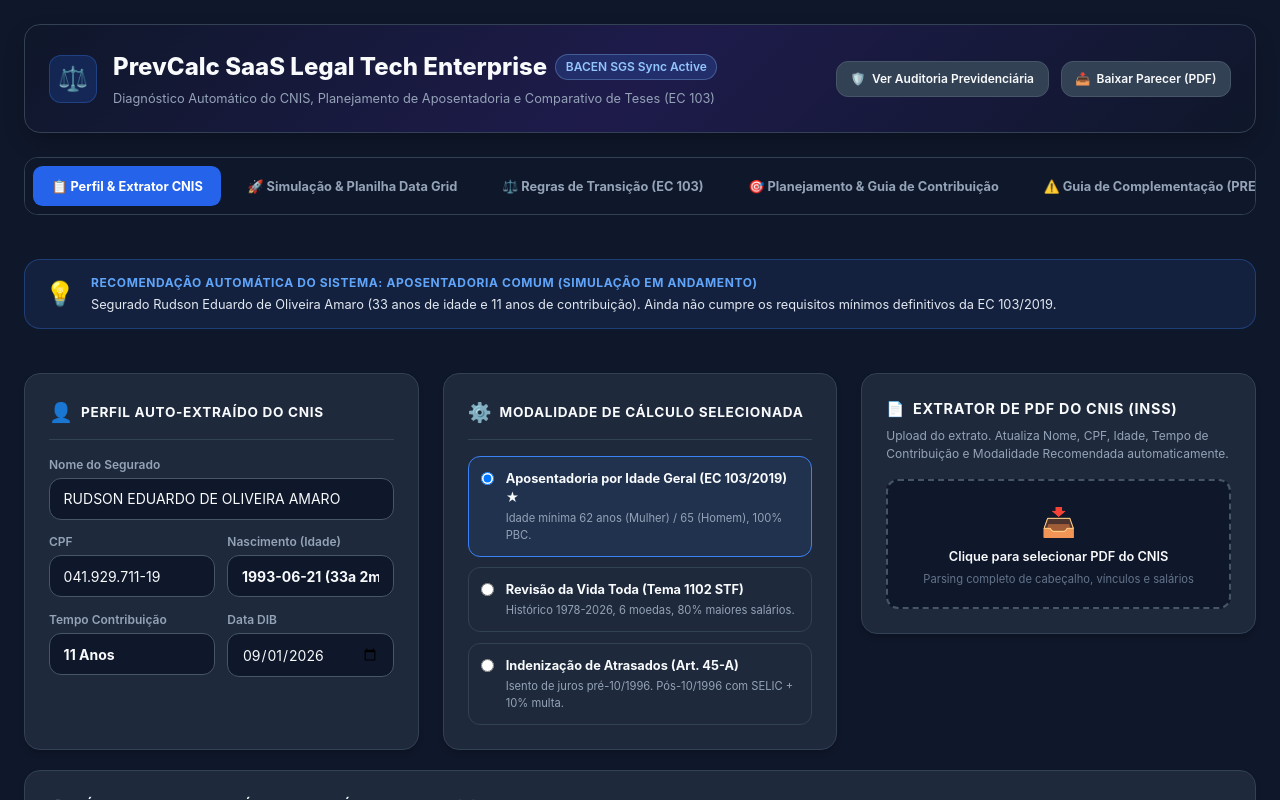
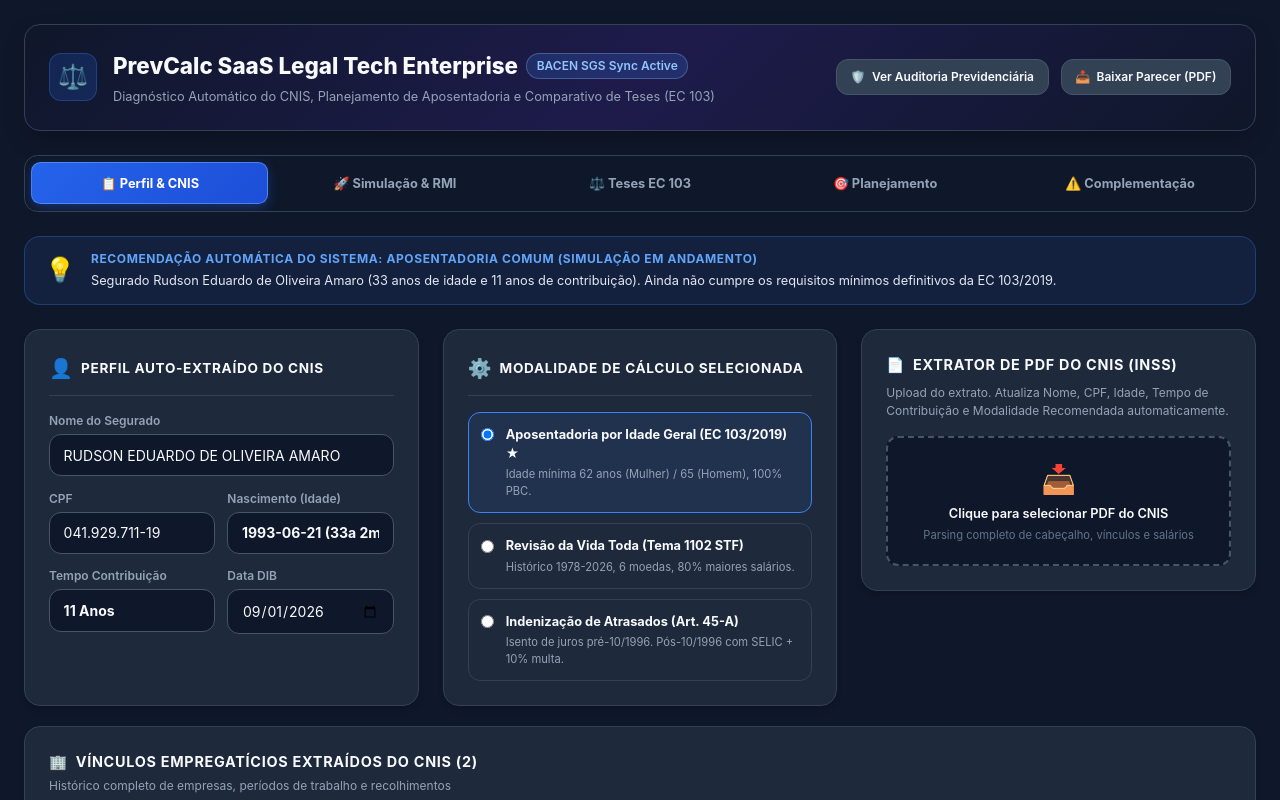
Before and after one commit to rudsoneduu/prevcalc-saas, a Next.js app in the folder frontend/: page / in a window 1280 px wide. Shown: the top 800 px of the page. Built offline with nearby package versions, Linux system fonts and the light colour scheme; no server answers.

Commit message:
Design Premium da Barra de Navegacao por Abas sem scrollbar branca

```diff
--- a/frontend/app/globals.css
+++ b/frontend/app/globals.css
@@ -42,6 +42,55 @@
   box-shadow: 0 10px 25px -5px rgba(0, 0, 0, 0.3);
 }
 
+/* BARRA DE ABAS NAVEGÁVEIS EXECUTIVA (SEM SCROLLBAR BRANCA) */
+.nav-tab-container {
+  display: flex;
+  gap: 0.5rem;
+  background-color: #0f172a;
+  padding: 0.4rem;
+  border-radius: 0.85rem;
+  border: 1px solid #334155;
+  overflow-x: auto;
+  scrollbar-width: none; /* Firefox */
+  -ms-overflow-style: none; /* IE and Edge */
+}
+
+.nav-tab-container::-webkit-scrollbar {
+  display: none; /* Chrome, Safari, Opera */
+}
+
+.nav-tab-btn {
+  flex: 1;
+  min-width: 140px;
+  padding: 0.65rem 0.85rem;
+  border-radius: 0.6rem;
+  border: 1px solid transparent;
+  font-size: 0.8rem;
+  font-weight: 700;
+  cursor: pointer;
+  background-color: transparent;
+  color: #94a3b8;
+  transition: all 0.2s ease-in-out;
+  white-space: nowrap;
+  text-align: center;
+  display: flex;
+  align-items: center;
+  justify-content: center;
+  gap: 0.4rem;
+}
+
+.nav-tab-btn:hover {
+  color: #f8fafc;
+  background-color: rgba(255, 255, 255, 0.05);
+}
+
+.nav-tab-btn.active {
+  background: linear-gradient(135deg, #2563eb 0%, #1d4ed8 100%);
+  color: #ffffff;
+  border-color: rgba(147, 197, 253, 0.4);
+  box-shadow: 0 4px 12px rgba(37, 99, 235, 0.35);
+}
+
 /* CARDS DE CONTEÚDO */
 .card-panel, .bg-white {
   background-color: #1e293b !important;
@@ -69,7 +118,6 @@
 input, select, textarea {
   background-color: #0f172a !important;
   border: 1px solid #475569 !important;
-  color: #475569 !important;
   color: #f8fafc !important;
   border-radius: 0.75rem !important;
   padding: 0.6rem 0.85rem !important;
--- a/frontend/app/page.tsx
+++ b/frontend/app/page.tsx
@@ -304,7 +304,7 @@
           </div>
           <div>
             <div style={{ display: 'flex', alignItems: 'center', gap: '0.5rem' }}>
-              <h1 style={{ fontSize: '1.5rem', fontWeight: 800, color: '#f8fafc', margin: 0 }}>PrevCalc SaaS Legal Tech Enterprise</h1>
+              <h1 style={{ fontSize: '1.4rem', fontWeight: 800, color: '#f8fafc', margin: 0 }}>PrevCalc SaaS Legal Tech Enterprise</h1>
               <span style={{ backgroundColor: 'rgba(59, 130, 246, 0.2)', color: '#93c5fd', fontSize: '0.75rem', padding: '0.2rem 0.6rem', borderRadius: '9999px', border: '1px solid rgba(147, 197, 253, 0.3)', fontWeight: 600 }}>
                 BACEN SGS Sync Active
               </span>
@@ -326,102 +326,47 @@
         </div>
       </header>
 
-      {/* BANNER NAVEGAÇÃO POR ABAS EXECUTIVAS */}
-      <nav style={{ display: 'flex', gap: '0.5rem', backgroundColor: '#0f172a', padding: '0.5rem', borderRadius: '0.85rem', border: '1px solid #334155', marginBottom: '1.25rem', overflowX: 'auto' }}>
+      {/* BARRA DE NAVEGAÇÃO POR ABAS EXECUTIVAS (REFORMULADA - DESIGN PREMIUM) */}
+      <nav className="nav-tab-container">
         <button
           onClick={() => setAbaAtiva('cnis')}
-          style={{
-            padding: '0.65rem 1.15rem',
-            borderRadius: '0.6rem',
-            border: 'none',
-            fontSize: '0.8rem',
-            fontWeight: 700,
-            cursor: 'pointer',
-            backgroundColor: abaAtiva === 'cnis' ? '#2563eb' : 'transparent',
-            color: abaAtiva === 'cnis' ? '#ffffff' : '#94a3b8',
-            transition: 'all 0.2s ease',
-            whiteSpace: 'nowrap'
-          }}
+          className={`nav-tab-btn ${abaAtiva === 'cnis' ? 'active' : ''}`}
         >
-          📋 Perfil & Extrator CNIS
+          📋 Perfil & CNIS
         </button>
 
         <button
           onClick={() => setAbaAtiva('simulacao')}
-          style={{
-            padding: '0.65rem 1.15rem',
-            borderRadius: '0.6rem',
-            border: 'none',
-            fontSize: '0.8rem',
-            fontWeight: 700,
-            cursor: 'pointer',
-            backgroundColor: abaAtiva === 'simulacao' ? '#2563eb' : 'transparent',
-            color: abaAtiva === 'simulacao' ? '#ffffff' : '#94a3b8',
-            transition: 'all 0.2s ease',
-            whiteSpace: 'nowrap'
-          }}
+          className={`nav-tab-btn ${abaAtiva === 'simulacao' ? 'active' : ''}`}
         >
-          🚀 Simulação & Planilha Data Grid
+          🚀 Simulação & RMI
         </button>
 
         <button
           onClick={() => setAbaAtiva('teses')}
-          style={{
-            padding: '0.65rem 1.15rem',
-            borderRadius: '0.6rem',
-            border: 'none',
-            fontSize: '0.8rem',
-            fontWeight: 700,
-            cursor: 'pointer',
-            backgroundColor: abaAtiva === 'teses' ? '#2563eb' : 'transparent',
-            color: abaAtiva === 'teses' ? '#ffffff' : '#94a3b8',
-            transition: 'all 0.2s ease',
-            whiteSpace: 'nowrap'
-          }}
+          className={`nav-tab-btn ${abaAtiva === 'teses' ? 'active' : ''}`}
         >
-          ⚖️ Regras de Transição (EC 103)
+          ⚖️ Teses EC 103
         </button>
 
         <button
           onClick={() => setAbaAtiva('planejamento')}
-          style={{
-            padding: '0.65rem 1.15rem',
-            borderRadius: '0.6rem',
-            border: 'none',
-            fontSize: '0.8rem',
-            fontWeight: 700,
-            cursor: 'pointer',
-            backgroundColor: abaAtiva === 'planejamento' ? '#2563eb' : 'transparent',
-            color: abaAtiva === 'planejamento' ? '#ffffff' : '#94a3b8',
-            transition: 'all 0.2s ease',
-            whiteSpace: 'nowrap'
-          }}
+          className={`nav-tab-btn ${abaAtiva === 'planejamento' ? 'active' : ''}`}
         >
-          🎯 Planejamento & Guia de Contribuição
+          🎯 Planejamento
         </button>
 
         <button
           onClick={() => setAbaAtiva('complementacao')}
-          style={{
-            padding: '0.65rem 1.15rem',
-            borderRadius: '0.6rem',
-            border: 'none',
-            fontSize: '0.8rem',
-            fontWeight: 700,
-            cursor: 'pointer',
-            backgroundColor: abaAtiva === 'complementacao' ? '#2563eb' : 'transparent',
-            color: abaAtiva === 'complementacao' ? '#ffffff' : '#94a3b8',
-            transition: 'all 0.2s ease',
-            whiteSpace: 'nowrap'
-          }}
+          className={`nav-tab-btn ${abaAtiva === 'complementacao' ? 'active' : ''}`}
         >
-          ⚠️ Guia de Complementação (PREC-MENOR-MIN)
+          ⚠️ Complementação
         </button>
       </nav>
 
       {/* BANNER RECOMENDAÇÃO AUTOMÁTICA DA MODALIDADE & ALERTAS */}
       {recomendacao && (
-        <div style={{ backgroundColor: 'rgba(59, 130, 246, 0.1)', border: '1px solid rgba(59, 130, 246, 0.3)', borderRadius: '1rem', padding: '0.85rem 1.25rem', display: 'flex', justifyContent: 'space-between', alignItems: 'center', gap: '1rem', marginBottom: '1.25rem' }}>
+        <div style={{ backgroundColor: 'rgba(59, 130, 246, 0.1)', border: '1px solid rgba(59, 130, 246, 0.3)', borderRadius: '1rem', padding: '0.85rem 1.25rem', display: 'flex', justifyContent: 'space-between', alignItems: 'center', gap: '1rem' }}>
           <div style={{ display: 'flex', alignItems: 'center', gap: '1rem' }}>
             <div style={{ fontSize: '1.5rem' }}>💡</div>
             <div>
```
Also changed, not shown: 1 other file (tests, documents, lock files or other folders).
